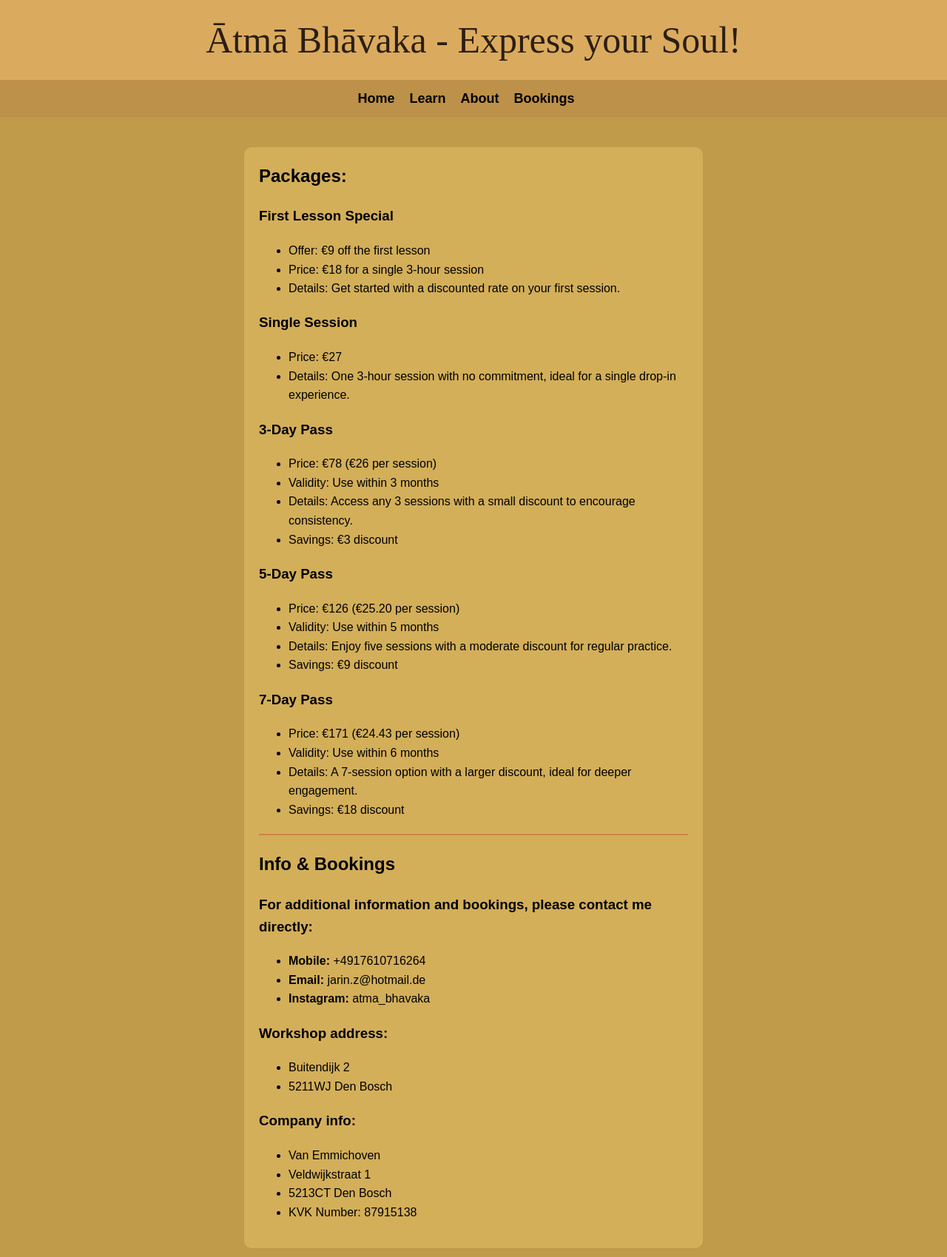
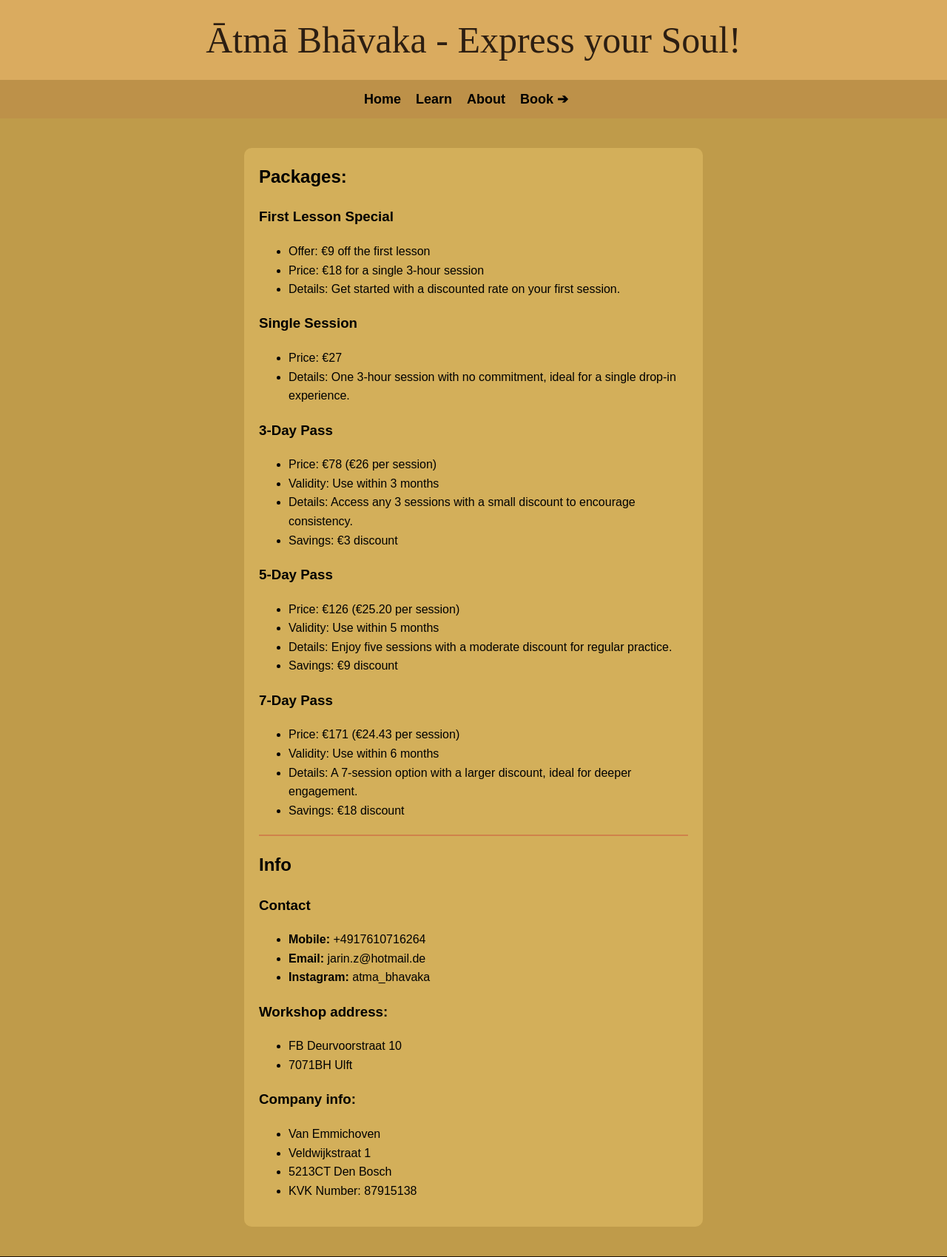
Before and after one commit to denisklopotan/atma-bhavaka, a Django app: page /book/ in a window 1280 px wide. Shown: the top 1699 px of the page at 74% size. Run offline with Django 5.2, Linux system fonts and the light colour scheme; some web fonts are replaced.

Commit message:
Book page updates
Co-authored-by: Ona <no-reply@ona.com>

```diff
--- a/atma_bhavaka/settings.py
+++ b/atma_bhavaka/settings.py
@@ -27,7 +27,7 @@ if os.path.isfile('env.py'):
     import env
     SECRET_KEY = env.SECRET_KEY
 else:
-    SECRET_KEY = os.environ.get('SECRET_KEY')
+    SECRET_KEY = os.environ.get('SECRET_KEY', 'django-insecure-dev-key-for-gitpod')
 
 # SECURITY WARNING: don't run with debug turned on in production!
 DEBUG = True
@@ -38,6 +38,7 @@ ALLOWED_HOSTS = [
     'www.atma-bhavaka.com',
     '.atma-bhavaka.com',
     'atma-bhavaka.com',
+    '*',  # Allow all hosts in development
 ]
 
 SITE_ID = 1
@@ -143,6 +144,8 @@ CSRF_TRUSTED_ORIGINS = [
     'https://atma-bhavaka-2a6f708e729b.herokuapp.com',
     'https://www.atma-bhavaka.com',
     'https://.atma-bhavaka.com',
+    'https://*.gitpod.dev',
+    'https://*.gitpod.io',
 ]
 
 
--- a/templates/base.html
+++ b/templates/base.html
@@ -23,7 +23,7 @@
             <li><a href="{% url 'home' %}">Home</a></li>
             <li><a href="{% url 'learn' %}">Learn</a></li>
             <li><a href="{% url 'about' %}">About</a></li>
-            <li><a href="{% url 'book' %}">Bookings</a></li>
+            <li><a href="{% url 'book' %}">Book ➔</a></li>
             <!-- <li><a href="#"> <i class="fas fa-language"></i></a></li> -->
           </ul>
         </nav>
--- a/templates/book.html
+++ b/templates/book.html
@@ -1,5 +1,5 @@
 {% extends "base.html" %}
-{% block title %}Bookings{% endblock %}
+{% block title %}Book{% endblock %}
 
 {% block extracss %}
 <style>
@@ -74,9 +74,9 @@
 
     <hr style="border: 1px solid #cf824a; margin: 20px 0;">
 
-    <h2 style="margin-top: 20px;">Info & Bookings</h2>
+    <h2 style="margin-top: 20px;">Info</h2>
     <div>
-      <h3><strong>For additional information and bookings, please contact me directly:</strong></h3>
+      <h3><strong>Contact</strong></h3>
       <ul>
         <li>
           <a class="contact-link" href="tel:+4917610716264" target="_blank" rel="noopener">
@@ -99,8 +99,8 @@
     <div>
       <h3><strong>Workshop address:</strong></h3>
       <ul>
-        <li>Buitendijk 2</li>
-        <li>5211WJ Den Bosch</li>
+        <li>FB Deurvoorstraat 10</li>
+        <li>7071BH Ulft</li>
       </ul>
     </div>
 
```
Also changed, not shown: .devcontainer/devcontainer.json (added), 1 other file.
